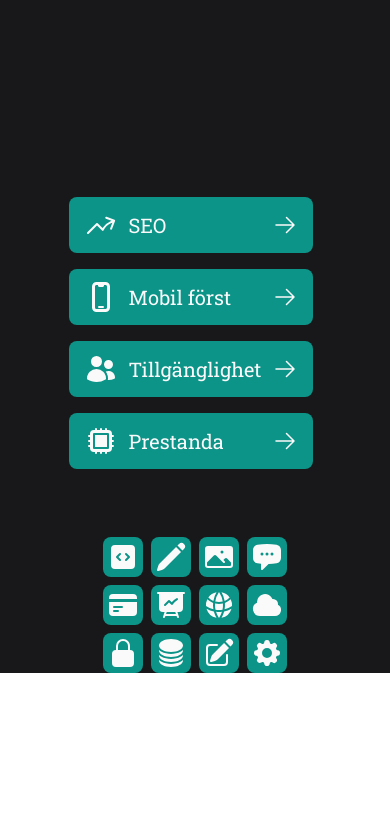
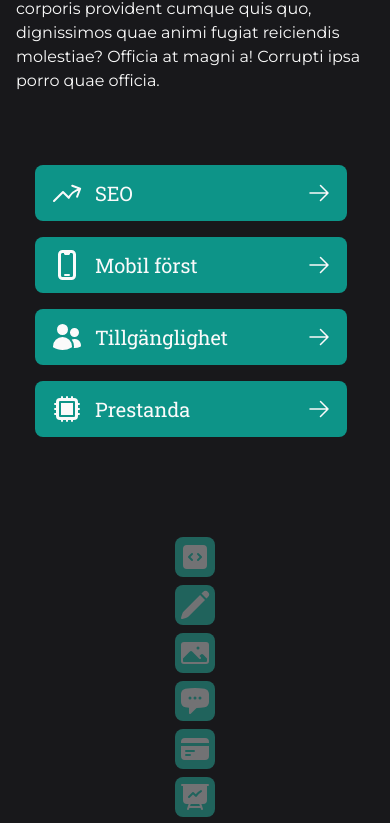
Before and after one commit to saile515/old-portfolio, a Next.js app: page / in a window 390 px wide. Shown: the part 1151-1974 px from the top of the page. Before the commit the page ends 1824 px from the top, so only its background shows below. Built offline with nearby package versions, Linux system fonts and the light colour scheme; no server answers.

Commit message:
Increased mobile width of InfoBox

```diff
--- a/components/WeOfferEverything.tsx
+++ b/components/WeOfferEverything.tsx
@@ -1,5 +1,4 @@
 import {
-	Bars3BottomLeftIcon,
 	ChatBubbleLeftEllipsisIcon,
 	CircleStackIcon,
 	CloudIcon,
@@ -16,10 +15,10 @@ import {
 
 export default function WeOfferEverything() {
 	const style =
-		"w-10 h-10 bg-teal-400 dark:bg-teal-600 text-zinc-900 dark:text-zinc-50 p-1 rounded-lg";
+		"w-10 h-10 bg-teal-400 dark:bg-teal-400 text-zinc-900 dark:text-zinc-50 p-1 rounded-lg opacity-40 sm:opacity-100";
 
 	return (
-		<div className="mx-auto w-fit sm:w-full grid gap-2 sm:gap-6 grid-cols-4 sm:grid-cols-6 lg:grid-cols-12 justify-items-center">
+		<div className="mx-auto w-fit sm:w-full grid gap-2 sm:gap-6 grid-cols-1 sm:grid-cols-6 lg:grid-cols-12 justify-items-center">
 			<CodeBracketSquareIcon className={style} />
 			<PencilIcon className={style} />
 			<PhotoIcon className={style} />
--- a/components/WhatWeDo.tsx
+++ b/components/WhatWeDo.tsx
@@ -23,9 +23,9 @@ function InfoBox(props: {
 				if (props.activeIndex != props.index) props.setActiveIndex(props.index);
 				else props.setActiveIndex(null);
 			}}
-			className={`px-4 py-2 w-full sm:w-64 text-left text-xl leading-10 font-title bg-teal-400 dark:bg-teal-600 rounded-lg sm:hover:translate-x-2 transition-all flex items-center overflow-hidden ${
+			className={`px-4 py-2 w-[80vw] sm:w-64 text-left text-xl leading-10 font-title bg-teal-400 dark:bg-teal-600 rounded-lg sm:hover:translate-x-2 transition-transform flex items-center overflow-hidden ${
 				props.activeIndex == props.index ? "rounded-r-none !translate-x-4" : ""
-			} ${props.activeIndex !== null ? "w-16" : ""}`}>
+			} ${props.activeIndex !== null ? "!w-16" : ""}`}>
 			{props.icon}
 			<span
 				className={`mx-3 transition-all ${
@@ -53,7 +53,7 @@ function InfoBoxes() {
 	const [activeIndex, setActiveIndex] = useState<number>(null);
 
 	return (
-		<div className="flex p-2 m-auto sm:m-8 justify-center">
+		<div className="flex p-2 my-auto sm:m-8 justify-center">
 			<div className="flex flex-col gap-4">
 				<InfoBox
 					item="SEO"
@@ -103,11 +103,14 @@ export default function WhatWeDo() {
 	}));
 
 	return (
+		<div className="min-h-screen flex items-center">
 			<animated.div
 				style={{ ...spring }}
-			className="min-h-screen flex flex-col lg:flex-row-reverse items-center justify-center">
-			<div className="lg:ml-auto lg:flex-grow text-center my-32 flex flex-col items-center mx-4">
-				<h2 className="font-title text-xl sm:text-2xl mb-2">Hemsidor för alla syften</h2>
+				className="flex flex-col lg:flex-row-reverse items-center justify-center w-full">
+				<div className="lg:ml-auto lg:flex-grow text-center mt-32 mb-16 flex flex-col items-center mx-4">
+					<h2 className="font-title text-xl sm:text-2xl mb-2">
+						Hemsidor för alla syften
+					</h2>
 					<p className="max-w-md text-left sm:text-lg">
 						Lorem ipsum dolor sit amet, consectetur adipisicing elit. Voluptatum numquam
 						corporis provident cumque quis quo, dignissimos quae animi fugiat reiciendis
@@ -132,5 +135,6 @@ export default function WhatWeDo() {
 				/>
 				<InfoBoxes />
 			</animated.div>
+		</div>
 	);
 }
```
Lines whose indentation alone changed are shown as unchanged.
